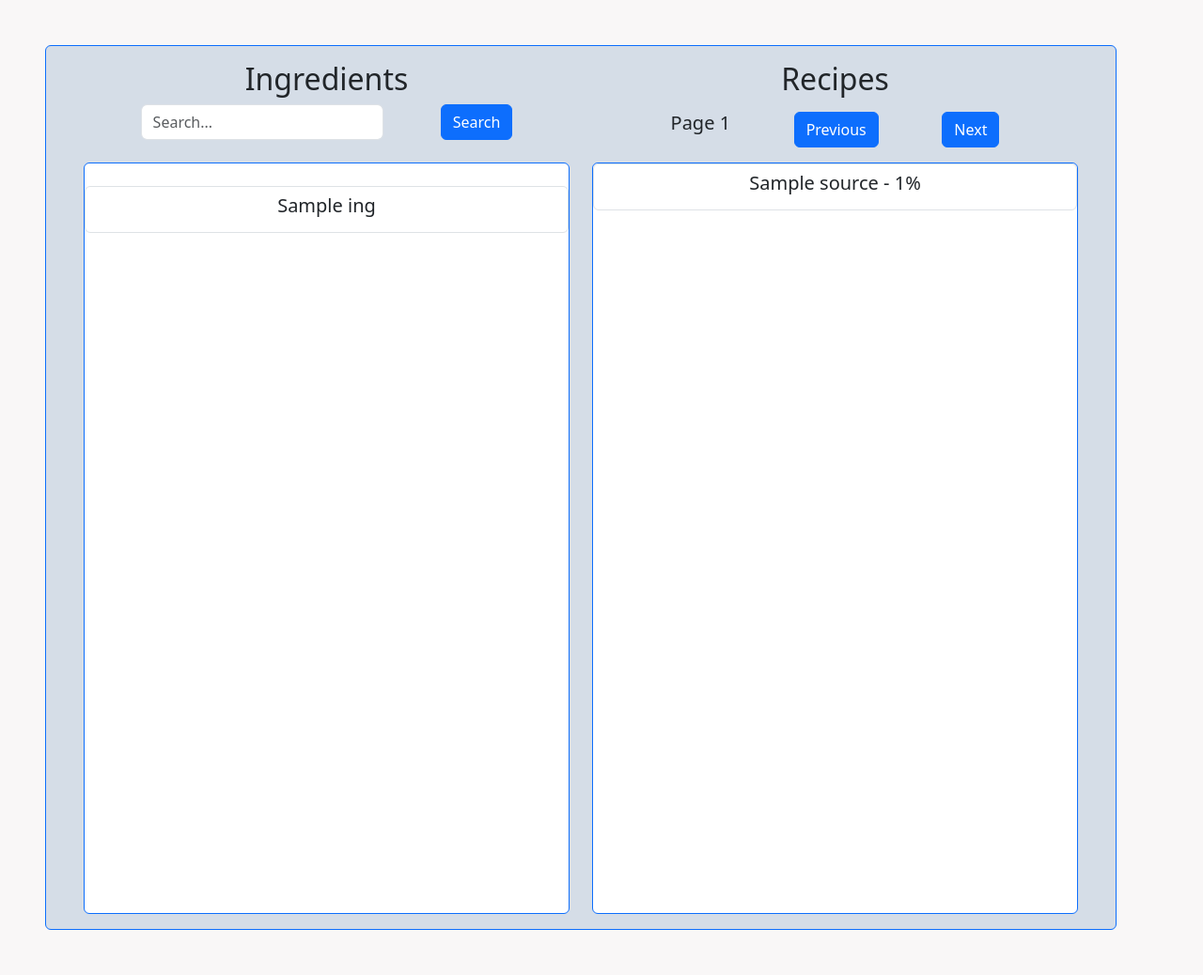
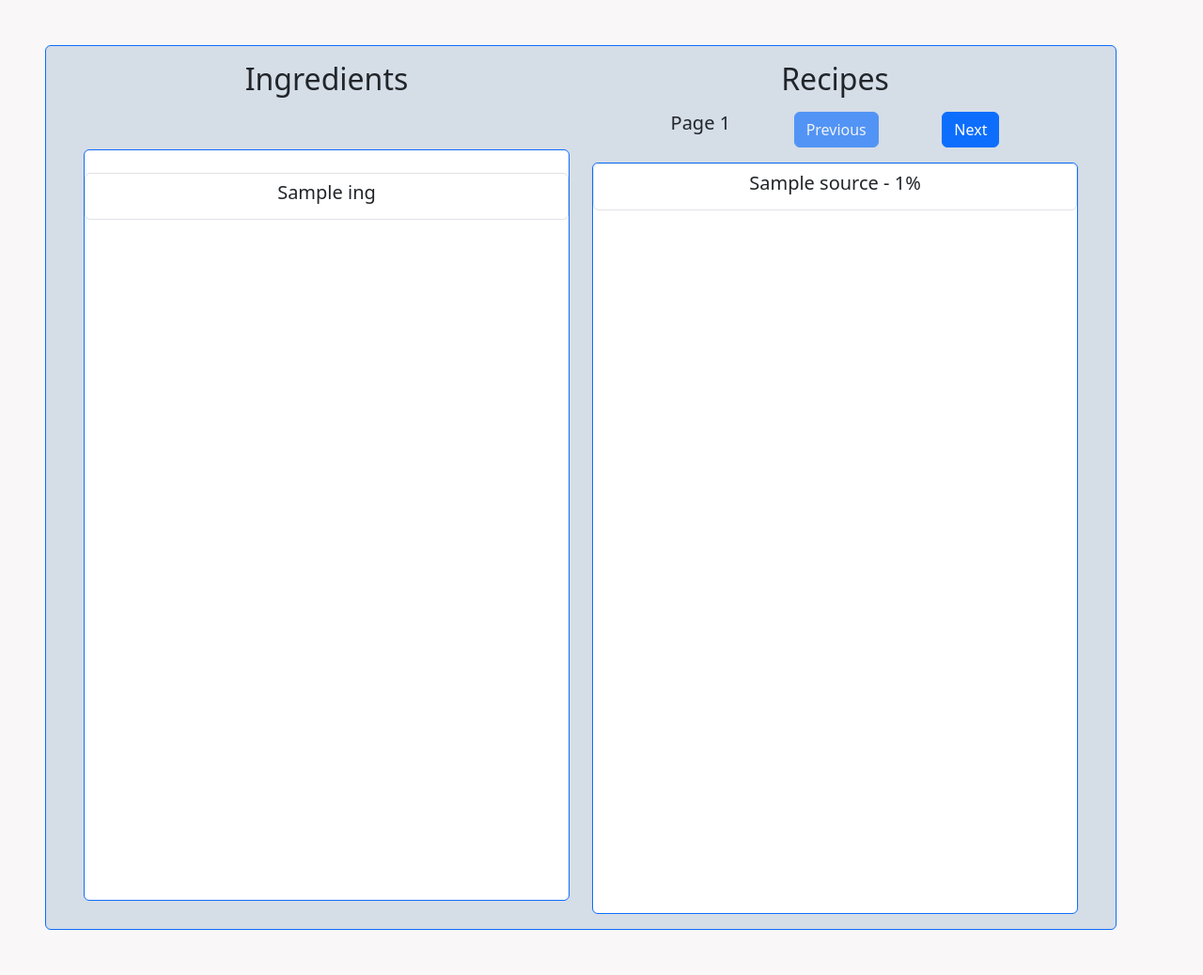
Before and after one commit to ArnaudCabello/CSE5914Leftovers, a Flask app: template app/templates/results.html in a window 1280 px wide. Shown: the part 56-1094 px from the top of the page at 94% size. Run offline with Flask 3, Linux system fonts and the light colour scheme; the template is opened without the code that fills it: most values are stand-ins (such as "Sample title", 1, 10 or a date in 2020).

Commit message:
actually remove search bar and decrementing page <1, also remove useless add-ingredient button

```diff
--- a/app/templates/home.html
+++ b/app/templates/home.html
@@ -56,13 +56,13 @@
             Add Ingredient
           </button>
           <!-- Button to clear all ingredients -->
-          <button
+          <!-- <button
             type="button"
             class="btn btn-primary"
             onclick="clearIngredients()"
           >
             Clear All Ingredients
-          </button>
+          </button> -->
 
           <!-- Button to generate recipes -->
           <button
--- a/app/templates/results.html
+++ b/app/templates/results.html
@@ -34,20 +34,7 @@
         <!-- Ingredients Header -->
         <div class="container-sm ">
           <h2>Ingredients</h2>
-          <!-- Searchbar for ingredients -->
-          <div>
-            <form action="/search" method="GET">
-              <div class="d-flex flex-row justify-content-evenly">
-                <input
-                  class="form-control w-50"
-                  type="text"
-                  placeholder="Search..."
-                  name="q"
-                />
-                <button class="btn btn-primary" type="submit">Search</button>
-              </div>
-            </form>
-          </div>
+          <br>
 
           <!--  container for left side of page -->
       <div class="mt-4 white-module rounded border border-primary min-vh-100" id="left-content">
@@ -129,12 +116,20 @@
           .addEventListener("click", function (e) {
             e.preventDefault();
             var currentPage = parseInt("{{ page }}") || 0;
+            if (currentPage > 1) { // Check if current page is greater than 1
         var newPage = currentPage - 1;
         var ingredients = '{{ ingredients | join("_") }}';
         var filt = '{{filters | join("_") }}';
         window.location.href =
           "/results?q=" + encodeURI(ingredients) + "&filter=" + encodeURI(filt) + "&page=" + newPage;
+      }
     });
+
+  // Disable previous button if current page is 1
+  var currentPage = parseInt("{{ page }}") || 0;
+  if (currentPage === 1) {
+    document.getElementById("dec-page").disabled = true;
+  }
 });
     </script>
   </body>
```
Lines whose indentation alone changed are shown as unchanged.
